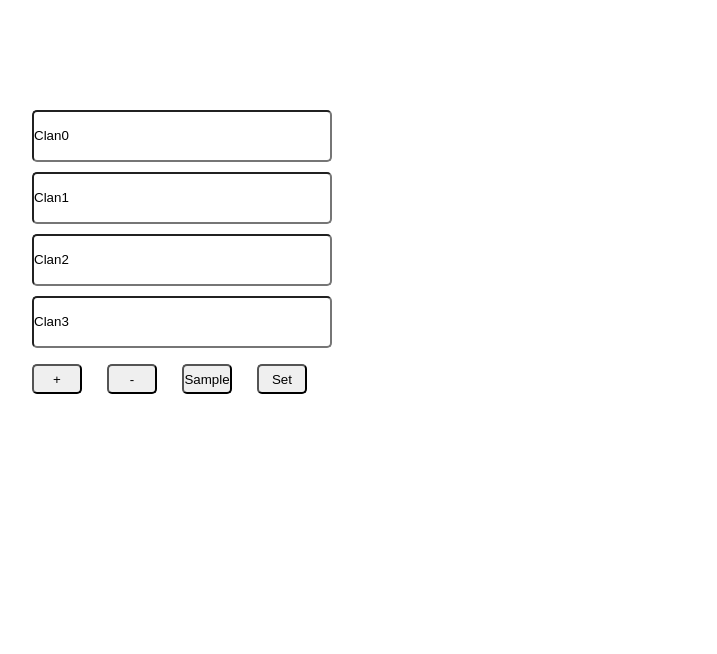
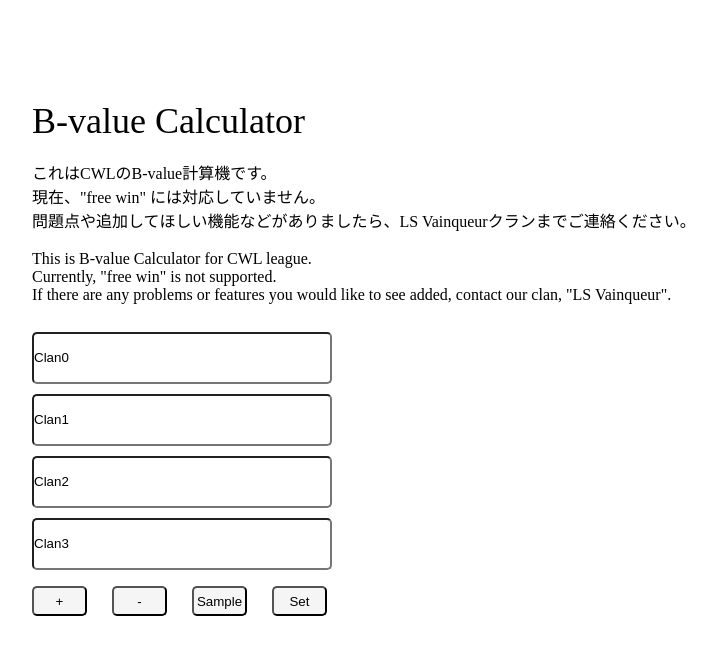
Before and after one commit to mikecat1024/BvalueCalculator, a plain HTML site: page index.html in a window 1280 px wide. Shown: the whole page, without its empty margins (68-785 px from the left). Drawn offline with Linux system fonts and the light colour scheme.

Commit message:
ボタンの色を変えたのと、説明文を追加した

```diff
--- a/css/style.css
+++ b/css/style.css
@@ -20,11 +20,13 @@ body {
     display: flex;
 }
 #button_area input {
-    width: 50px;
+    width: 55px;
     height: 30px;
     margin-right: 25px;
     margin-top: 16px;
     border-radius: 5px;
+    background-color: whitesmoke;
+    color: black;
 }
 
 #schedule {
@@ -49,6 +51,8 @@ body {
     height: 30px;
     margin-top: 16px;
     border-radius: 5px;
+    background-color: whitesmoke;
+    color: black;
 }
 
 .week li div{
@@ -72,3 +76,7 @@ body {
     margin-top: 32px;
     font-size: 24px;
 }
+
+#title {
+    font-size: 36px;
+}
--- a/index.html
+++ b/index.html
@@ -8,6 +8,18 @@
     <link rel="stylesheet" href="css/style.css">
 </head>
 <body>
+    <div id="title">B-value Calculator</div>
+    <br>
+    <div>
+        <p>これはCWLのB-value計算機です。</p>
+        <p>現在、"free win" には対応していません。</p>
+        <p>問題点や追加してほしい機能などがありましたら、LS Vainqueurクランまでご連絡ください。</p>
+        <br>
+        <p>This is B-value Calculator for CWL league.</p>
+        <p>Currently, "free win" is not supported.</p>
+        <p>If there are any problems or features you would like to see added, contact our clan, "LS Vainqueur".</p>
+        <br>
+    </div>
     <ul id="form_area">
         <li>
             <input type="text" id="inputform0" value="Clan0">
```
